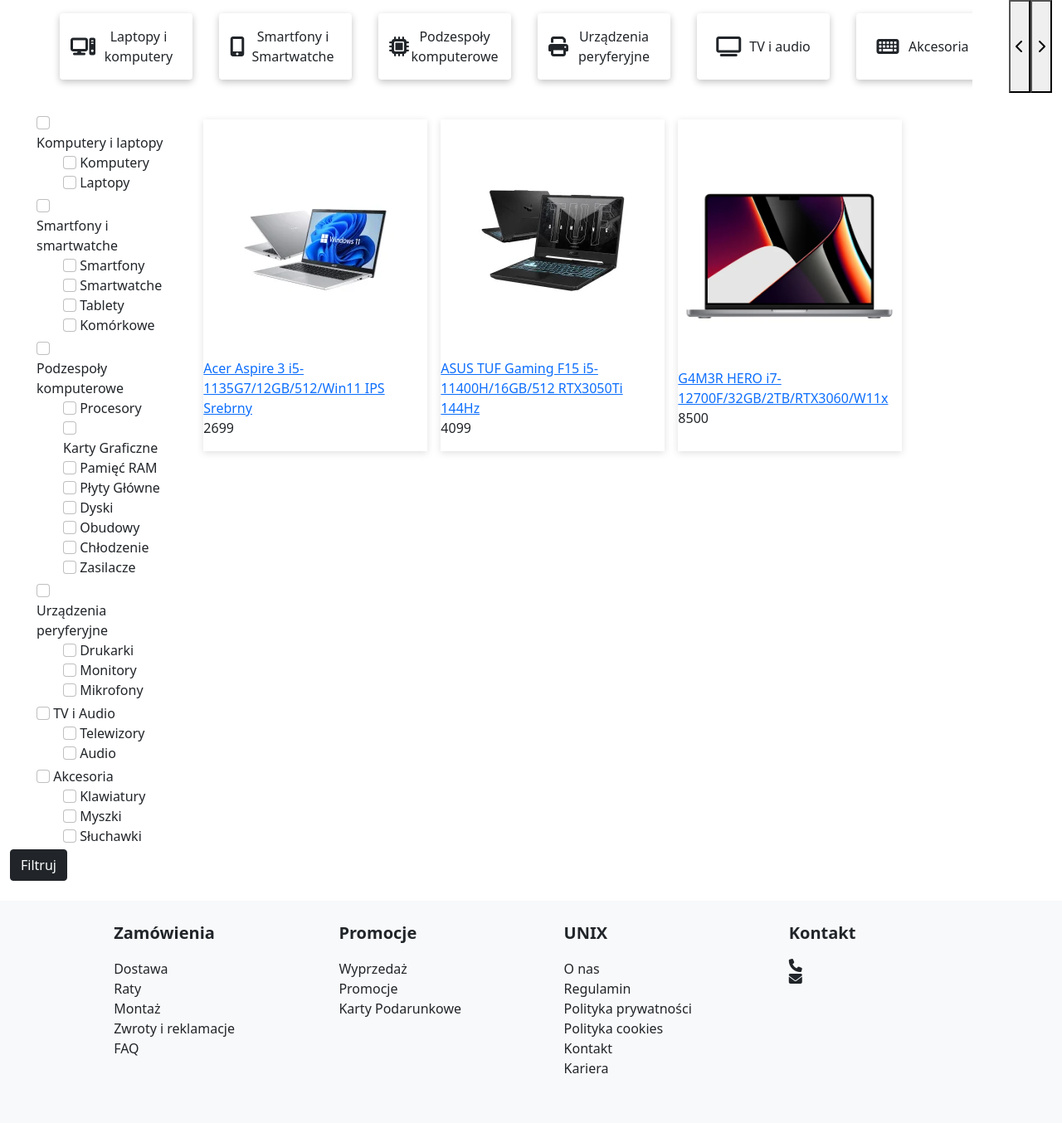
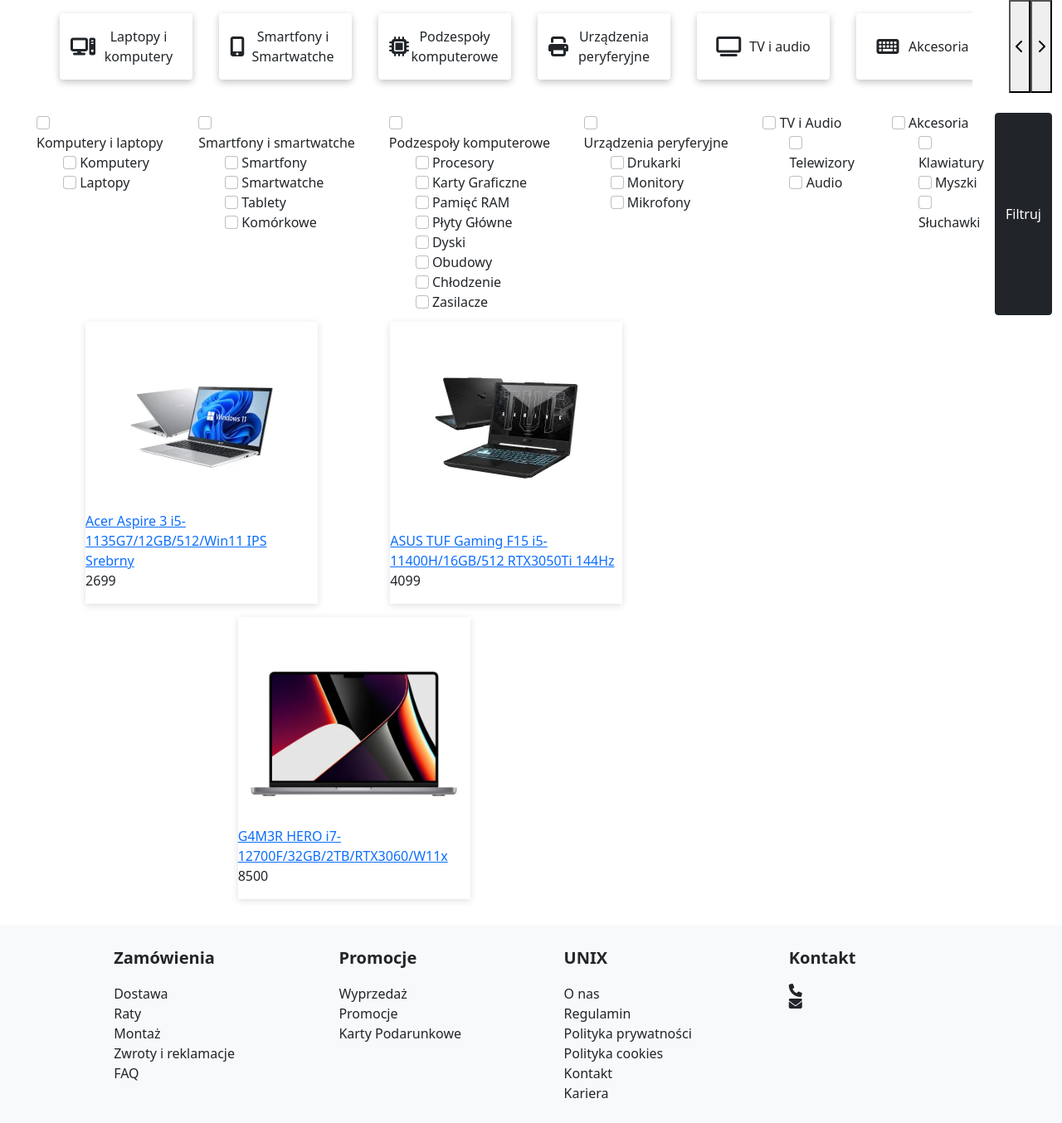
Before and after one commit to Benjamin11X/Projekt-UNIX, a PHP site: page /produkty.php?kategoria=1 in a window 1280 px wide. Shown: the part 87-1441 px from the top of the page at 83% size. Before the commit the page ends 1381 px from the top, so only its background shows below. Run offline with PHP 8.4, Linux system fonts and the light colour scheme; data comes from the database, SQL or seed files in the repository; some libraries are stand-ins or nearby versions.

Commit message:
Poprawa stylów na produkty.php

```diff
--- a/assets/styles/style.css
+++ b/assets/styles/style.css
@@ -53,6 +53,9 @@ ul {
           transform: scale(1.05);
 }
 
+.showcase__products {
+  overflow-x: hidden;
+}
 .showcase__products--product {
   height: 450px;
   width: 300px;
@@ -70,7 +73,7 @@ ul {
 }
 .produkty__kartaProduktu {
   width: 280px;
-  height: 400px;
+  height: 340px;
   -webkit-box-shadow: rgba(99, 99, 99, 0.2) 0px 2px 8px 0px;
      -moz-box-shadow: rgba(99, 99, 99, 0.2) 0px 2px 8px 0px;
           box-shadow: rgba(99, 99, 99, 0.2) 0px 2px 8px 0px;
@@ -228,6 +231,18 @@ ul {
           border-radius: 8px;
 }
 
+@media (max-width: 1450px) {
+  .filtrbar {
+    width: 100%;
+  }
+  .filtrbar__filtr {
+    display: -webkit-box;
+    display: -webkit-flex;
+    display: -moz-box;
+    display: -ms-flexbox;
+    display: flex;
+  }
+}
 @media (max-width: 768px) {
   .register-form-container__logo {
     padding-top: 1rem;
--- a/assets/styles/style.scss
+++ b/assets/styles/style.scss
@@ -48,6 +48,8 @@ ul {
   &__text {
   }
   &__products {
+    overflow-x: hidden;
+
     &--product {
       height: 450px;
       width: 300px;
@@ -73,7 +75,7 @@ ul {
 .produkty {
   &__kartaProduktu {
     width: 280px;
-    height: 400px;
+    height: 340px;
     box-shadow: rgba(99, 99, 99, 0.2) 0px 2px 8px 0px;
     &--image {
       width: 270px;
@@ -252,6 +254,16 @@ ul {
   }
 }
 
+@media (max-width: 1450px) {
+  // ===== FILTR BAR ===== //
+  .filtrbar {
+    width: 100%;
+    &__filtr {
+      display: flex;
+    }
+  }
+}
+
 @media (max-width: 768px) {
   //===== REGISTER FORM =====//
   .register-form-container {
--- a/index.php
+++ b/index.php
@@ -60,7 +60,7 @@
             <a href="#">Zobacz więcej</a>
         </div>
         <!-- PRODUCTS -->
-        <div class="showcase__products overflow-hidden d-flex">
+        <div class="showcase__products d-flex">
 
                 <?php
                     while($row = $bestsellers_result->fetch_assoc()){
@@ -87,7 +87,7 @@
             <a href="#">Zobacz więcej</a>
         </div>
         <!-- PRODUCTS -->
-        <div class="showcase__products overflow-hidden d-flex">
+        <div class="showcase__products d-flex">
                 <?php
                     while($row = $discounts_result->fetch_assoc()){
                         echo '<div class="showcase__products--product d-flex flex-column justify-space-between my-3 mx-2">';
--- a/produkty.php
+++ b/produkty.php
@@ -11,7 +11,7 @@
         $filtrs_filtr = array();
         for ($i = 0; $i < count($subkategorie); $i++){
             if(isset($_POST[$subkategorie[$i]])){
-                array_push($filtrs__filtr, strval($i+1));
+                array_push($filtrs_filtr, strval($i+1));
             }
         }
 
@@ -62,13 +62,13 @@
     <!-- FILTR BAR -->
     <div class="container-fluid">
         <div class="row my-4">
-            <div class="col-2">
-            <form class="filtr" method="post">
-            <ul class="filtr__kategoria mb-1">
+            <div class="col-2 filtrbar">
+            <form class="filtrbar__filtr" method="post">
+            <ul class="filtrbar__filtr__kategoria mb-1">
                 <li>
                     <input type="checkbox" class="form-check-input" name="komputery_laptopy" value="1" id="komputery_laptopy">
                     <label for="komputery_laptopy">Komputery i laptopy</label>
-                    <ul class="filtr__kategoria--expandList">
+                    <ul class="filtrbar__filtr__kategoria--expandList">
                         <li>
                             <input type="checkbox" class="form-check-input" name="komputery" value="komputery" id="komputery">
                             <label for="komputery">Komputery</label>
@@ -80,11 +80,11 @@
                     </ul>
                 </li>
             </ul>
-            <ul class="filtr__kategoria mb-1">
+            <ul class="filtrbar__filtr__kategoria mb-1">
                 <li>
                     <input type="checkbox" class="form-check-input" name="smartfony_smartwatche" value="2" id="smartfony_smartwatche">
                     <label for="smartfony_smartwatche">Smartfony i smartwatche</label>
-                    <ul class="filtr__kategoria--expandList">
+                    <ul class="filtrbar__filtr__kategoria--expandList">
                         <li>
                             <input type="checkbox" class="form-check-input" name="smartfony" value="smartfony" id="smartfony">
                             <label for="smartfony">Smartfony</label>
@@ -104,11 +104,11 @@
                     </ul>
                 </li>
             </ul>
-            <ul class="filtr__kategoria mb-1">
+            <ul class="filtrbar__filtr__kategoria mb-1">
                 <li>
                     <input type="checkbox" class="form-check-input" name="podzespoly_komputerowe" value="3" id="podzespoly_komputerowe">
                     <label for="podzespoly_komputerowe">Podzespoły komputerowe</label>
-                    <ul class="filtr__kategoria--expandList">
+                    <ul class="filtrbar__filtr__kategoria--expandList">
                         <li>
                             <input type="checkbox" class="form-check-input" name="procesory" value="procesory" id="procesory">
                             <label for="procesory">Procesory</label>
@@ -144,11 +144,11 @@
                     </ul>
                 </li>
             </ul>
-            <ul class="filtr__kategoria mb-1">
+            <ul class="filtrbar__filtr__kategoria mb-1">
                 <li>
                     <input type="checkbox" class="form-check-input" name="urzadzenia_peryferyjne" value="4" id="urzadzenia_peryferyjne">
                     <label for="urzadzenia_peryferyjne">Urządzenia peryferyjne</label>
-                    <ul class="filtr__kategoria--expandList">
+                    <ul class="filtrbar__filtr__kategoria--expandList">
                         <li>
                             <input type="checkbox" class="form-check-input" name="drukarki" value="drukarki" id="drukarki">
                             <label for="drukarki">Drukarki</label>
@@ -164,11 +164,11 @@
                     </ul>
                 </li>
             </ul>
-            <ul class="filtr__kategoria mb-1">
+            <ul class="filtrbar__filtr__kategoria mb-1">
                 <li>
                     <input type="checkbox" class="form-check-input" name="tv_audio" value="5" id="tv_audio">
                     <label for="tv_audio">TV i Audio</label>
-                    <ul class="filtr__kategoria--expandList">
+                    <ul class="filtrbar__filtr__kategoria--expandList">
                         <li>
                             <input type="checkbox" class="form-check-input" name="telewizory" value="telewizory" id="telewizory">
                             <label for="telewizory">Telewizory</label>
@@ -180,11 +180,11 @@
                     </ul>
                 </li>
             </ul>
-            <ul class="filtr__kategoria mb-1">
+            <ul class="filtrbar__filtr__kategoria mb-1">
                 <li>
                     <input type="checkbox" class="form-check-input" name="akcesoria" value="6" id="akcesoria">
                     <label for="akcesoria">Akcesoria</label>
-                    <ul class="filtr__kategoria--expandList">
+                    <ul class="filtrbar__filtr__kategoria--expandList">
                         <li>
                             <input type="checkbox" class="form-check-input" name="klawiatury" value="klawiatury" id="klawiatury">
                             <label for="klawiatury">Klawiatury</label>
@@ -204,7 +204,7 @@
         </form>
         </div>
             <div class="col-8 p-0">
-                <div class="container-fluid d-flex align-items-center jutify-content-center">
+                <div class="container-fluid d-flex flex-wrap justify-content-evenly">
                         <!-- WYŚWIETLENIE PRODUKTÓW -->
 
                         <?php
@@ -220,12 +220,14 @@
                             echo '</div>';
                         }
                         ?>
-                    </div>
                 </div>
             </div>
             <div class="col-2">
 
             </div>
+        </div>
+
+
         </div>
 
 
```
Also changed, not shown: accout.php (+23 -0 lines), 1 other file.
